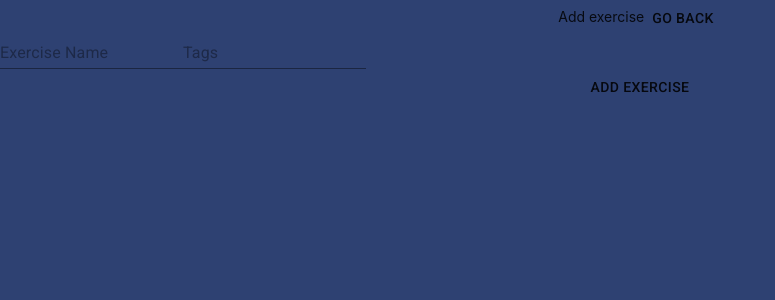
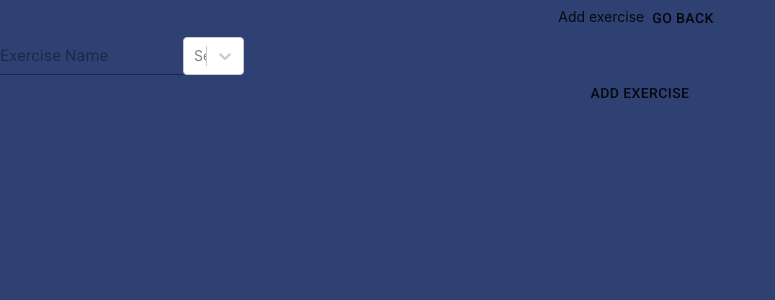
Before and after one commit to rpereira91/workout-kanban, a React (Create React App) app in the folder client/: page /add in a window 1280 px wide. Shown: the top 300 px of the page, without its empty margins (0-775 px from the left). Built offline with nearby package versions, Linux system fonts and the light colour scheme.

Commit message:
moved get select to utils

```diff
--- a/client/src/components/AddExercise/ExerciseRow.js
+++ b/client/src/components/AddExercise/ExerciseRow.js
@@ -1,13 +1,17 @@
 import React from 'react'
 import {Button, Input } from '@material-ui/core';
+import Select from 'react-select';
 import './AddExercise.css';
-
-const ExerciseRow = ({exercise, onChange, position}) => {
+import {getSelect} from '../../constants/utils';
+const ExerciseRow = ({exercise, onChange, position, allTags}) => {
     const {exercise_name, tags} = exercise
     return (
         <div className="exerciseRow">
             <Input value={exercise_name} placeholder="Exercise Name" onChange={({target: {value}}) => onChange(position, 'exercise_name',value )}/>
-            <Input placeholder="Tags"  onChange={({target: {value}}) => onChange(position, 'tags',value )}/>
+            {/* <Input placeholder="Tags"  onChange={({target: {value}}) => onChange(position, 'tags',value )}/> */}
+            <Select
+                options={getSelect(allTags)}
+            />
         </div>
     )
 }
--- a/client/src/components/AddExercise/index.js
+++ b/client/src/components/AddExercise/index.js
@@ -7,7 +7,7 @@ import { map } from 'lodash';
 
 // import { BrowserRouter as Router, Route, Switch, Redirect } from "react-router-dom";
 
-const AddExercise = ({history, addExercise}) => {
+const AddExercise = ({history, addExercise, tags}) => {
     const [newExercises, setNewExercises] = useState([{
         id: `temp_id_1 ${Date.now()}`,
         exercise_name: '',
@@ -31,7 +31,7 @@ const AddExercise = ({history, addExercise}) => {
             {/* <Input onChange={({target: {value}}) => onExerciseChange(0, 'exercise_name', value)} value={newExercises[0].exercise_name} placeholder="Exercise Name" /> */}
             <div>
             {
-                map(newExercises, (exercise, index) => <ExerciseRow exercise={exercise} onChange={onExerciseChange} position={index}/>)
+                map(newExercises, (exercise, index) => <ExerciseRow allTags={tags} exercise={exercise} onChange={onExerciseChange} position={index}/>)
             }
             <Button onClick={submitAddExercise}>Add exercise</Button>
             </div>
@@ -39,5 +39,5 @@ const AddExercise = ({history, addExercise}) => {
     );
 }
 
-const mapStateToProps = ({exercises, selectedTags}) => ({exercises, selectedTags});
+const mapStateToProps = ({exercises, selectedTags, tags}) => ({exercises, selectedTags, tags});
 export default connect(mapStateToProps, {...boardActions})(AddExercise);
--- a/client/src/components/ExerciseCard/index.js
+++ b/client/src/components/ExerciseCard/index.js
@@ -8,7 +8,7 @@ import {Save, Create, ArrowBackIos, ArrowForwardIos} from '@material-ui/icons';
 
 import {DEFAULT_REST, EXERCISE_TYPES} from '../../constants/constant';
 
-import {getNextColumn, getPrevColumn} from '../../constants/utils';
+import {getNextColumn, getPrevColumn, getSelect} from '../../constants/utils';
 import './ExerciseCard.css'
 
 const ExerciseCard = ({exercise, moveCard}) => {
@@ -29,13 +29,7 @@ const ExerciseCard = ({exercise, moveCard}) => {
     const [editExercise, setEditExercise] = useState(false);
     const nextColumnId = getNextColumn(column)
     const prevColumnId = getPrevColumn(column)
-    const getSelect = (objects) => {
-        const tagSelect = []
-        objects.forEach(tag => {
-            tagSelect.push({label: tag, value: tag})
-        });
-        return tagSelect;
-    }
+
     return (
         <div className="cardBody">
             <span>{exercise_name}</span>
--- a/client/src/constants/utils.js
+++ b/client/src/constants/utils.js
@@ -53,3 +53,11 @@ export const getNextColumn = (currentColumn) => {
 export const getPrevColumn = (currentColumn) => {
     return currentColumn - 1 >= 0  ? currentColumn - 1 : COLUMNS.length - 1;
 }
+
+export const getSelect = (objects) => {
+    const tagSelect = []
+    objects.forEach(tag => {
+        tagSelect.push({label: tag, value: tag})
+    });
+    return tagSelect;
+}
```
